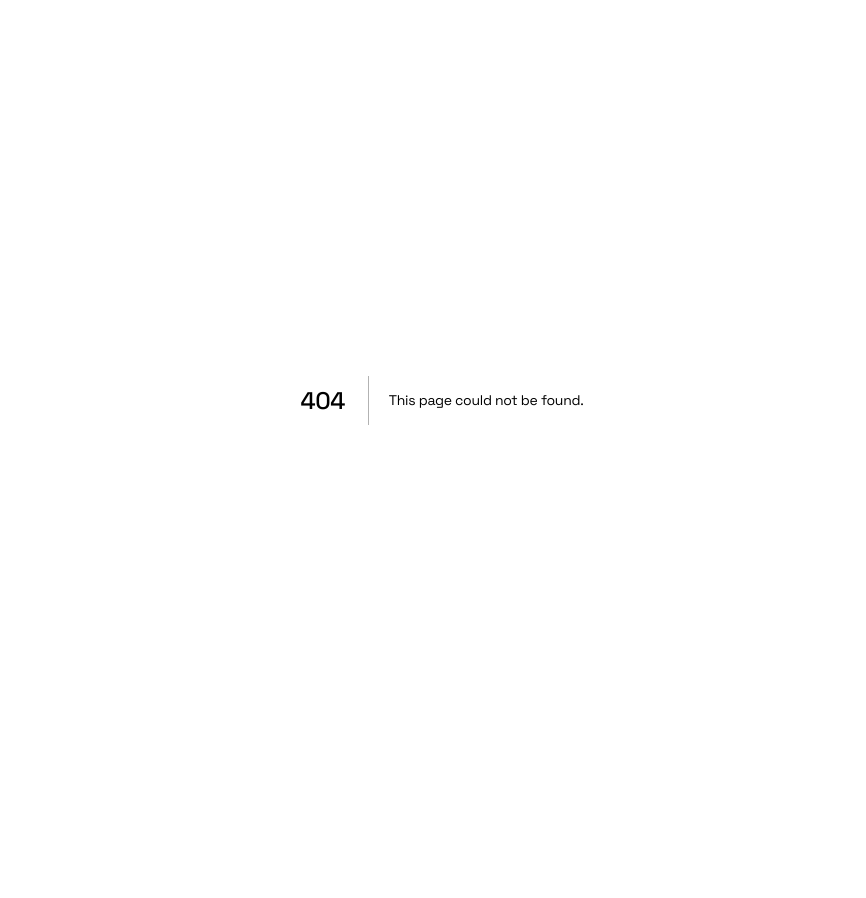
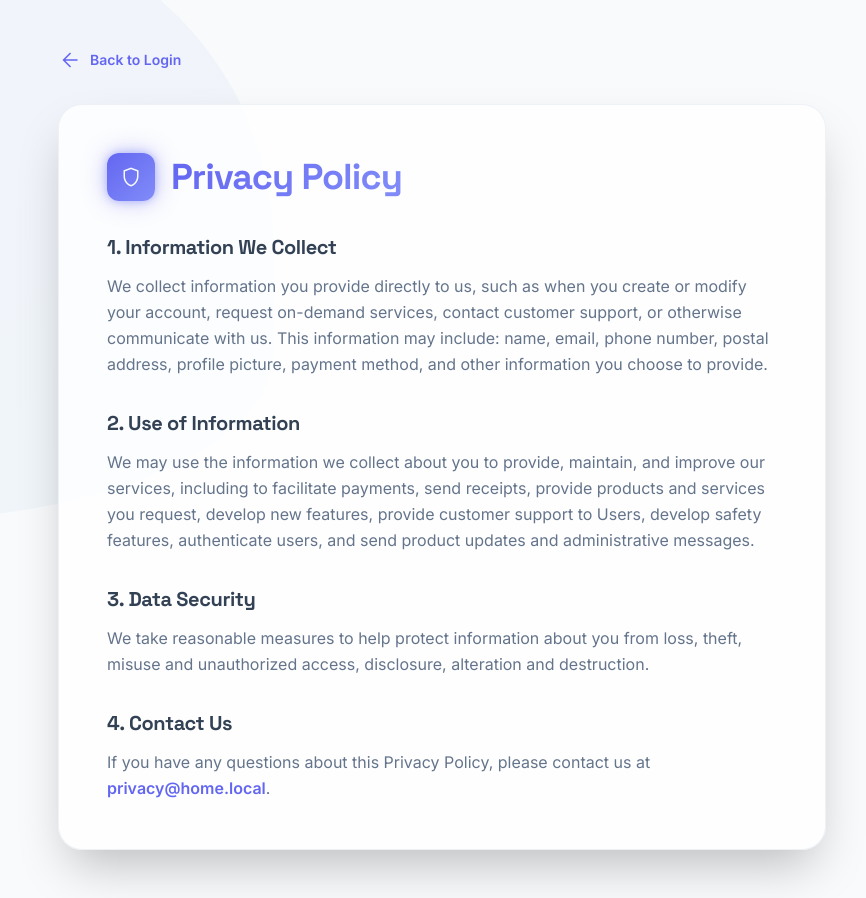
Before and after one commit to AciiD-Dev/progetto-TSW, a Next.js app: page /privacy in a window 1280 px wide. Before the commit this address had no page. Shown: the whole page, without its empty margins (198-1064 px from the left). Before the commit the page ends 800 px from the top, so only its background shows below. Built offline with nearby package versions, Linux system fonts and the light colour scheme.

Commit message:
aggiunte pagine informative di Privacy, Terms

```diff
--- a/app/login/page.tsx
+++ b/app/login/page.tsx
@@ -3,7 +3,7 @@
 import React, { useState, useEffect, useCallback } from 'react';
 import { useRouter } from 'next/navigation';
 import { signIn } from 'next-auth/react';
-
+import Link from 'next/link';
 /* ─── Feature Cards ─── */
 const features = [
   { icon: 'thermostat', color: '#818CF8', title: 'Climate Control', desc: 'Monitor and adjust temperature in real time.' },
@@ -406,8 +406,8 @@ export default function AuthPage() {
               )}
 
               <footer className="mt-10 flex justify-center gap-6">
-                <a href="#" className="text-[11px] text-on-surface-variant/50 hover:text-primary transition-colors">Privacy</a>
-                <a href="#" className="text-[11px] text-on-surface-variant/50 hover:text-primary transition-colors">Terms</a>
+                <Link href="/privacy" className="text-[11px] text-on-surface-variant/50 hover:text-primary transition-colors">Privacy</Link>
+                <Link href="/terms" className="text-[11px] text-on-surface-variant/50 hover:text-primary transition-colors">Terms</Link>
                 <span className="text-[11px] text-on-surface-variant/30">HomeHub v1.0</span>
               </footer>
             </div>
--- /dev/null
+++ b/app/privacy/page.tsx
@@ -0,0 +1,70 @@
+import React from 'react';
+import Link from 'next/link';
+
+export default function PrivacyPage() {
+  return (
+    <div className="min-h-screen bg-background text-on-surface p-6 md:p-12 relative overflow-hidden">
+      {/* Background decorations */}
+      <div className="fixed inset-0 pointer-events-none z-0">
+        <div
+          className="absolute w-[600px] h-[600px] opacity-[0.05]"
+          style={{
+            background: 'linear-gradient(135deg, var(--primary), var(--secondary), var(--tertiary))',
+            backgroundSize: '200% 200%',
+            animation: 'blob-morph 20s ease-in-out infinite, gradient-shift 8s ease-in-out infinite',
+            top: '-10%',
+            left: '-10%',
+          }}
+        />
+      </div>
+
+      <div className="max-w-3xl mx-auto relative z-10 animate-fade-in-up">
+        <Link href="/login" className="inline-flex items-center gap-2 text-primary hover:brightness-110 mb-8 transition-all">
+          <span className="material-symbols-outlined text-[20px]">arrow_back</span>
+          <span className="font-semibold text-sm">Back to Login</span>
+        </Link>
+
+        <div className="bg-surface-container/80 backdrop-blur-xl border border-outline-variant/30 rounded-3xl p-8 md:p-12 shadow-2xl">
+          <div className="flex items-center gap-4 mb-8">
+            <div className="w-12 h-12 primary-gradient rounded-xl flex items-center justify-center glow-primary">
+              <span className="material-symbols-outlined text-background text-[24px]">shield</span>
+            </div>
+            <h1 className="text-4xl font-bold tracking-tight text-transparent bg-clip-text primary-gradient headline-font">
+              Privacy Policy
+            </h1>
+          </div>
+
+          <div className="space-y-8 text-on-surface-variant leading-relaxed">
+            <section>
+              <h2 className="text-xl font-bold text-on-surface mb-3 headline-font">1. Information We Collect</h2>
+              <p>
+                We collect information you provide directly to us, such as when you create or modify your account, request on-demand services, contact customer support, or otherwise communicate with us. This information may include: name, email, phone number, postal address, profile picture, payment method, and other information you choose to provide.
+              </p>
+            </section>
+
+            <section>
+              <h2 className="text-xl font-bold text-on-surface mb-3 headline-font">2. Use of Information</h2>
+              <p>
+                We may use the information we collect about you to provide, maintain, and improve our services, including to facilitate payments, send receipts, provide products and services you request, develop new features, provide customer support to Users, develop safety features, authenticate users, and send product updates and administrative messages.
+              </p>
+            </section>
+
+            <section>
+              <h2 className="text-xl font-bold text-on-surface mb-3 headline-font">3. Data Security</h2>
+              <p>
+                We take reasonable measures to help protect information about you from loss, theft, misuse and unauthorized access, disclosure, alteration and destruction.
+              </p>
+            </section>
+
+            <section>
+              <h2 className="text-xl font-bold text-on-surface mb-3 headline-font">4. Contact Us</h2>
+              <p>
+                If you have any questions about this Privacy Policy, please contact us at <span className="text-primary font-semibold">privacy@home.local</span>.
+              </p>
+            </section>
+          </div>
+        </div>
+      </div>
+    </div>
+  );
+}
--- /dev/null
+++ b/app/terms/page.tsx
@@ -0,0 +1,70 @@
+import React from 'react';
+import Link from 'next/link';
+
+export default function TermsPage() {
+  return (
+    <div className="min-h-screen bg-background text-on-surface p-6 md:p-12 relative overflow-hidden">
+      {/* Background decorations */}
+      <div className="fixed inset-0 pointer-events-none z-0">
+        <div
+          className="absolute w-[500px] h-[500px] opacity-[0.05]"
+          style={{
+            background: 'linear-gradient(225deg, var(--secondary), var(--tertiary))',
+            backgroundSize: '200% 200%',
+            animation: 'blob-morph 25s ease-in-out 2s infinite, gradient-shift 10s ease-in-out 1s infinite',
+            bottom: '-15%',
+            right: '-10%',
+          }}
+        />
+      </div>
+
+      <div className="max-w-3xl mx-auto relative z-10 animate-fade-in-up">
+        <Link href="/login" className="inline-flex items-center gap-2 text-primary hover:brightness-110 mb-8 transition-all">
+          <span className="material-symbols-outlined text-[20px]">arrow_back</span>
+          <span className="font-semibold text-sm">Back to Login</span>
+        </Link>
+
+        <div className="bg-surface-container/80 backdrop-blur-xl border border-outline-variant/30 rounded-3xl p-8 md:p-12 shadow-2xl">
+          <div className="flex items-center gap-4 mb-8">
+            <div className="w-12 h-12 secondary-gradient rounded-xl flex items-center justify-center glow-secondary">
+              <span className="material-symbols-outlined text-background text-[24px]">gavel</span>
+            </div>
+            <h1 className="text-4xl font-bold tracking-tight text-transparent bg-clip-text secondary-gradient headline-font">
+              Terms of Service
+            </h1>
+          </div>
+
+          <div className="space-y-8 text-on-surface-variant leading-relaxed">
+            <section>
+              <h2 className="text-xl font-bold text-on-surface mb-3 headline-font">1. Acceptance of Terms</h2>
+              <p>
+                By accessing or using the HomeHub service, you agree to be bound by these Terms. If you disagree with any part of the terms then you may not access the Service.
+              </p>
+            </section>
+
+            <section>
+              <h2 className="text-xl font-bold text-on-surface mb-3 headline-font">2. Usage Restrictions</h2>
+              <p>
+                You agree not to use the Service for any unlawful purpose or in any way that interrupts, damages, impairs or renders the Service less efficient. You agree not to attempt any unauthorized access to any part or component of the Service.
+              </p>
+            </section>
+
+            <section>
+              <h2 className="text-xl font-bold text-on-surface mb-3 headline-font">3. User Accounts</h2>
+              <p>
+                When you create an account with us, you must provide us information that is accurate, complete, and current at all times. Failure to do so constitutes a breach of the Terms, which may result in immediate termination of your account on our Service.
+              </p>
+            </section>
+
+            <section>
+              <h2 className="text-xl font-bold text-on-surface mb-3 headline-font">4. Changes to Terms</h2>
+              <p>
+                We reserve the right, at our sole discretion, to modify or replace these Terms at any time. What constitutes a material change will be determined at our sole discretion. We will try to provide at least 30 days notice prior to any new terms taking effect.
+              </p>
+            </section>
+          </div>
+        </div>
+      </div>
+    </div>
+  );
+}
--- a/proxy.ts
+++ b/proxy.ts
@@ -18,6 +18,8 @@ const PUBLIC_PATHS = [
   '/robots.txt',
   '/sitemap.xml',
   '/pricing',
+  '/privacy',
+  '/terms',
 ];
 
 const PUBLIC_PREFIXES = [
```
Also changed, not shown: 2 other files (tests, documents, lock files or other folders).
